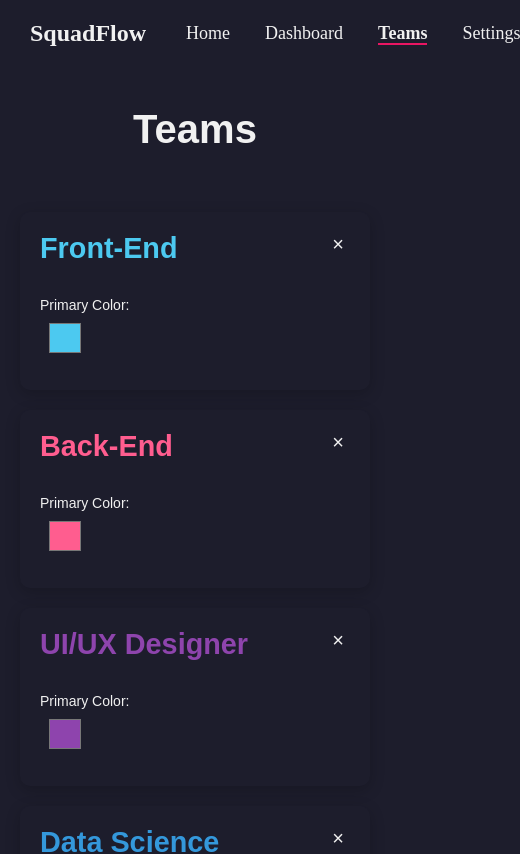
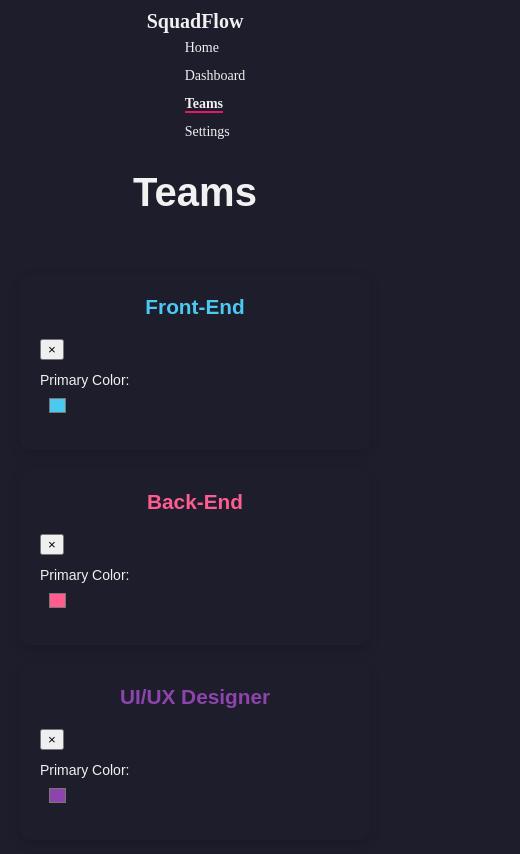
Before and after one commit to lauanefariass/SquadFlow, a React (Create React App) app: page /teams in a window 390 px wide. Shown: the top 854 px of the page, 520 px wide, since content can reach past the window. Built offline with nearby package versions, Linux system fonts and the light colour scheme.

Commit message:
updated responsive

```diff
--- a/src/App.css
+++ b/src/App.css
@@ -3,12 +3,10 @@
 }
 
 :root {
-
   --primary-color-light: #6a0dad;
   --secondary-color-light: #250059;
   --background-color-light: #f1f1f1;
   --text-color-light: #000000;
-
 
   --primary-color-dark: #e91663;
   --secondary-color-dark: #c21858;
--- a/src/components/navbar/Navbar.css
+++ b/src/components/navbar/Navbar.css
@@ -33,3 +33,43 @@
 .navbar-links li a:hover {
   color: var(--primary-color);
 }
+
+@media (max-width: 768px) {
+  .navbar {
+    flex-direction: column;
+    align-items: center;
+    gap: 20px;
+    padding: 15px 20px;
+  }
+
+  .navbar-logo {
+    font-size: 22px;
+  }
+
+  .navbar-links {
+    flex-direction: column;
+    gap: 15px;
+  }
+
+  .navbar-links li a {
+    font-size: 16px;
+  }
+}
+
+@media (max-width: 480px) {
+  .navbar {
+    padding: 10px 15px;
+  }
+
+  .navbar-logo {
+    font-size: 20px;
+  }
+
+  .navbar-links {
+    gap: 10px;
+  }
+
+  .navbar-links li a {
+    font-size: 14px;
+  }
+}
--- a/src/pages/Dashboard/Dashboard.css
+++ b/src/pages/Dashboard/Dashboard.css
@@ -114,3 +114,88 @@ h1 {
   border: none;
   background: none;
 }
+
+@media (max-width: 768px) {
+  .navbar {
+    flex-direction: column;
+    align-items: center;
+    gap: 10px;
+    padding: 10px 0;
+  }
+
+  .dashboard-page {
+    padding: 15px;
+    text-align: center;
+  }
+
+  .chart-container {
+    max-width: 90%;
+    height: 200px;
+    margin: 10px auto;
+  }
+
+  .form-container {
+    flex-direction: column;
+    gap: 15px;
+    padding: 10px;
+  }
+
+  .formulario {
+    width: 100%;
+    padding: 10px;
+    font-size: 14px;
+  }
+
+  .formulario input,
+  .formulario select {
+    width: 100%;
+    padding: 8px;
+    font-size: 12px;
+  }
+
+  .formulario button {
+    padding: 8px;
+    font-size: 14px;
+  }
+}
+
+@media (max-width: 480px) {
+  .navbar {
+    flex-direction: column;
+    gap: 5px;
+  }
+
+  .chart-container {
+    height: 180px; /* Ajuste ainda mais para dispositivos muito pequenos */
+  }
+
+  .team-member {
+    width: 100%;
+    max-width: 300px;
+    height: 100px; /* Reduzindo o tamanho do card */
+  }
+
+  .cabecalho {
+    height: 40px;
+  }
+
+  .cabecalho img {
+    width: 30px;
+    height: 30px;
+  }
+
+  .formulario {
+    padding: 8px;
+  }
+
+  .formulario input,
+  .formulario select {
+    padding: 6px;
+    font-size: 12px;
+  }
+
+  .formulario button {
+    padding: 6px;
+    font-size: 12px;
+  }
+}
--- a/src/pages/Home/Home.css
+++ b/src/pages/Home/Home.css
@@ -23,10 +23,18 @@
   flex-direction: column;
   justify-content: center;
   align-items: center;
+  padding: 20px;
+}
+
+.overlay h1 {
+  font-size: 3rem;
+  color: #ffffff;
+  text-shadow: 2px 2px 4px rgba(0, 0, 0, 0.5);
+  margin-bottom: 20px;
 }
 
 .overlay button {
-  margin-top: 50px;
+  margin-top: 20px;
   padding: 15px 25px;
   font-size: 20px;
   color: #ffffff;
@@ -35,8 +43,34 @@
   border-radius: 30px;
   cursor: pointer;
   box-shadow: 2px 4px 6px rgba(0, 0, 0, 0.3);
+  transition: background-color 0.3s ease, transform 0.2s ease;
 }
 
 .overlay button:hover {
   background-color: #250059;
+  transform: scale(1.05);
 }
+
+@media (max-width: 768px) {
+  .overlay h1 {
+    font-size: 2.5rem;
+  }
+
+  .overlay button {
+    font-size: 18px;
+    padding: 12px 20px;
+  }
+}
+
+@media (max-width: 480px) {
+  .overlay h1 {
+    font-size: 2rem;
+    text-align: center;
+  }
+
+  .overlay button {
+    font-size: 16px;
+    padding: 10px 18px;
+    margin-top: 15px;
+  }
+}
--- a/src/pages/Teams/Teams.css
+++ b/src/pages/Teams/Teams.css
@@ -47,11 +47,11 @@
   align-items: center;
   position: relative;
   width: 200px;
-  height: 150px;
+  height: 160px;
   background-color: var(--text-color);
   color: var(--background-color);
   border-radius: 12px;
-  box-shadow: 0px 2px 8px rgba(0, 0, 0, 0.1);
+  box-shadow: 0px 4px 15px rgba(0, 0, 0, 0.1);
   overflow: hidden;
   transition: transform 0.3s ease, box-shadow 0.3s ease;
 }
@@ -80,10 +80,9 @@
 }
 
 .cabecalho {
-  margin-bottom: 5px;
-  margin-top: -25px;
+  margin-bottom: 15px;
   background-color: var(--primary-color);
-  height: 59%;
+  height: 68%;
   display: flex;
   justify-content: center;
   align-items: center;
@@ -91,8 +90,8 @@
 }
 
 .cabecalho img {
-  width: 70px;
-  height: 70px;
+  width: 80px;
+  height: 80px;
   border-radius: 50%;
   object-fit: cover;
   border: 1px solid var(--background-color);
@@ -112,116 +111,76 @@
   margin-left: 5px;
 }
 
-@keyframes fadeIn {
-  from {
-    opacity: 0;
-    transform: translateY(20px);
+/* Responsividade */
+@media (max-width: 1024px) {
+  .team-members {
+    gap: 15px;
   }
-  to {
-    opacity: 1;
-    transform: translateY(0);
+
+  .team-member {
+    width: 180px;
+    height: 140px;
+  }
+
+  .cabecalho img {
+    width: 60px;
+    height: 60px;
   }
 }
 
-.team-header {
-  display: flex;
-  justify-content: space-between;
-  align-items: center;
-  margin-bottom: 10px;
-  position: relative;
+@media (max-width: 768px) {
+  .team h3 {
+    font-size: 1.5rem;
   }
 
-.delete-icon-team {
-  background: none;
-  border: none;
-  color: var(--text-color);
-  font-size: 20px;
-  cursor: pointer;
-  position: absolute;
-  right: 0;
-  top: 0;
-}
-
-.delete-icon-team:hover {
-  color: var(--primary-color);
-}
-
-.team {
-  position: relative;
-  padding: 20px;
-  border-radius: 10px;
-}
-.team {
-  padding: 20px;
-  border-radius: 10px;
-  background-color: var(--background-color);
-  box-shadow: 0px 4px 15px rgba(0, 0, 0, 0.2);
-  transition: transform 0.4s ease, box-shadow 0.4s ease;
-}
-
-.team:hover {
-  transform: scale(1.02);
-  box-shadow: 0px 8px 20px rgba(0, 0, 0, 0.3);
+  .team-members {
+    gap: 10px;
   }
 
   .team-member {
-  display: flex;
-  flex-direction: column;
-  align-items: center;
-  justify-content: center;
-  position: relative;
-  width: 200px;
-  height: 160px;
-  border-radius: 12px;
-  background-color: var(--text-color);
-  color: var(--background-color);
-  overflow: hidden;
-  box-shadow: 0px 4px 15px rgba(0, 0, 0, 0.1);
-  transition: box-shadow 0.3s ease, transform 0.3s ease;
+    width: 160px;
+    height: 130px;
   }
 
-.team-member:hover {
-  box-shadow: 0px 8px 20px rgba(0, 0, 0, 0.3);
+  .cabecalho img {
+    width: 50px;
+    height: 50px;
   }
 
-.delete-icon,
-.delete-icon-team {
-  background: transparent;
-  border: none;
-  font-size: 20px;
-  color: var(--text-color);
-  cursor: pointer;
-  transition: color 0.3s ease, transform 0.3s ease;
+  .color-picker input[type="color"] {
+    width: 30px;
+    height: 30px;
+  }
 }
 
-.delete-icon:hover,
-.delete-icon-team:hover {
-  color: var(--primary-color);
+@media (max-width: 480px) {
+  .teams-page {
+    padding: 20px;
   }
 
-.teams-page {
-  display: flex;
-  flex-direction: column;
-  align-items: center;
-  gap: 30px;
-  padding: 40px 20px;
-  font-family: "Poppins", sans-serif;
-  color: var(--text-color);
-  background-color: var(--background-color);
-  min-height: 100vh;
-}
-
-.teams-table {
-  width: 100%;
-  max-width: 1200px;
-  display: flex;
-  flex-direction: column;
-  gap: 20px;
+  .team h3 {
+    font-size: 1.3rem;
   }
 
   .team-members {
-  gap: 20px;
-  display: flex;
-  flex-wrap: wrap;
-  justify-content: center;
+    flex-direction: column;
+    align-items: center;
+    gap: 10px;
   }
+
+  .team-member {
+    width: 100%;
+    max-width: 300px;
+    height: 120px;
+  }
+
+  .cabecalho img {
+    width: 40px;
+    height: 40px;
+  }
+
+  .color-picker input[type="color"] {
+    width: 25px;
+    height: 25px;
+  }
+}
```
Lines whose indentation alone changed are shown as unchanged.
